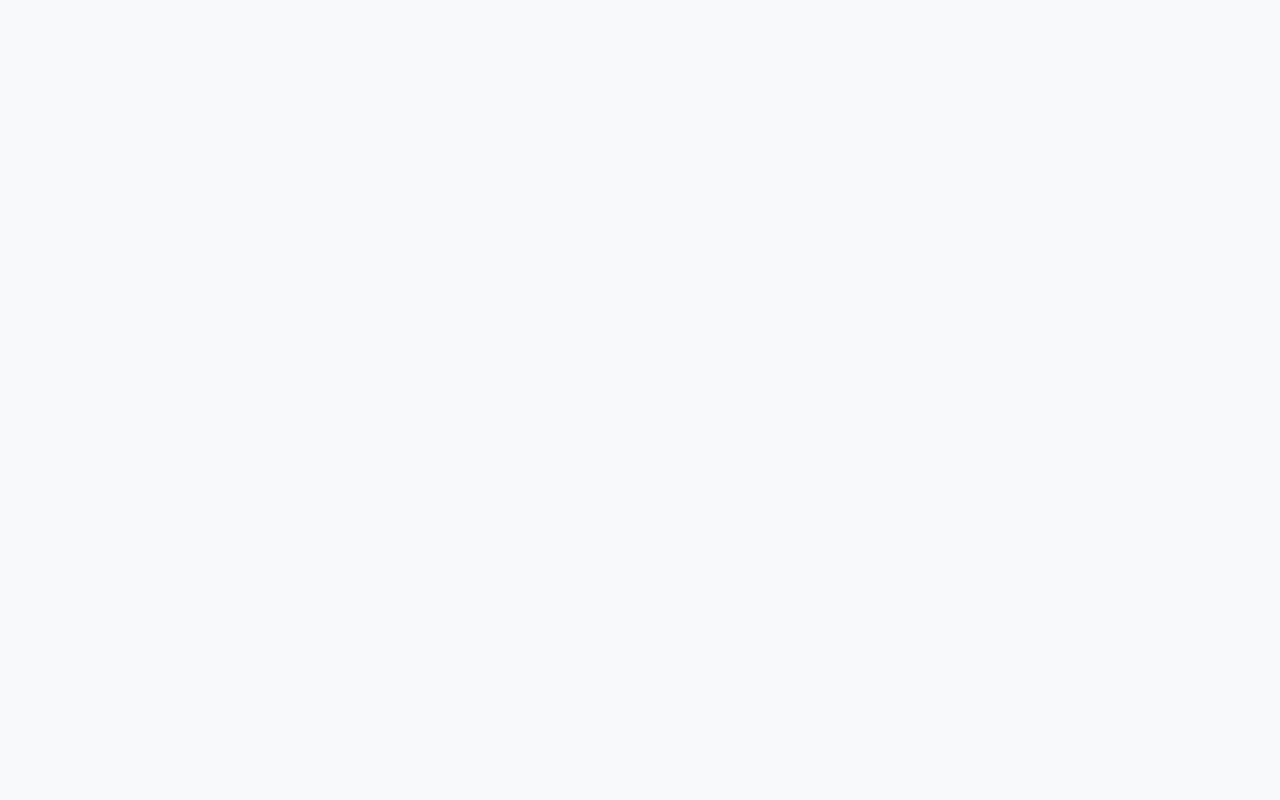
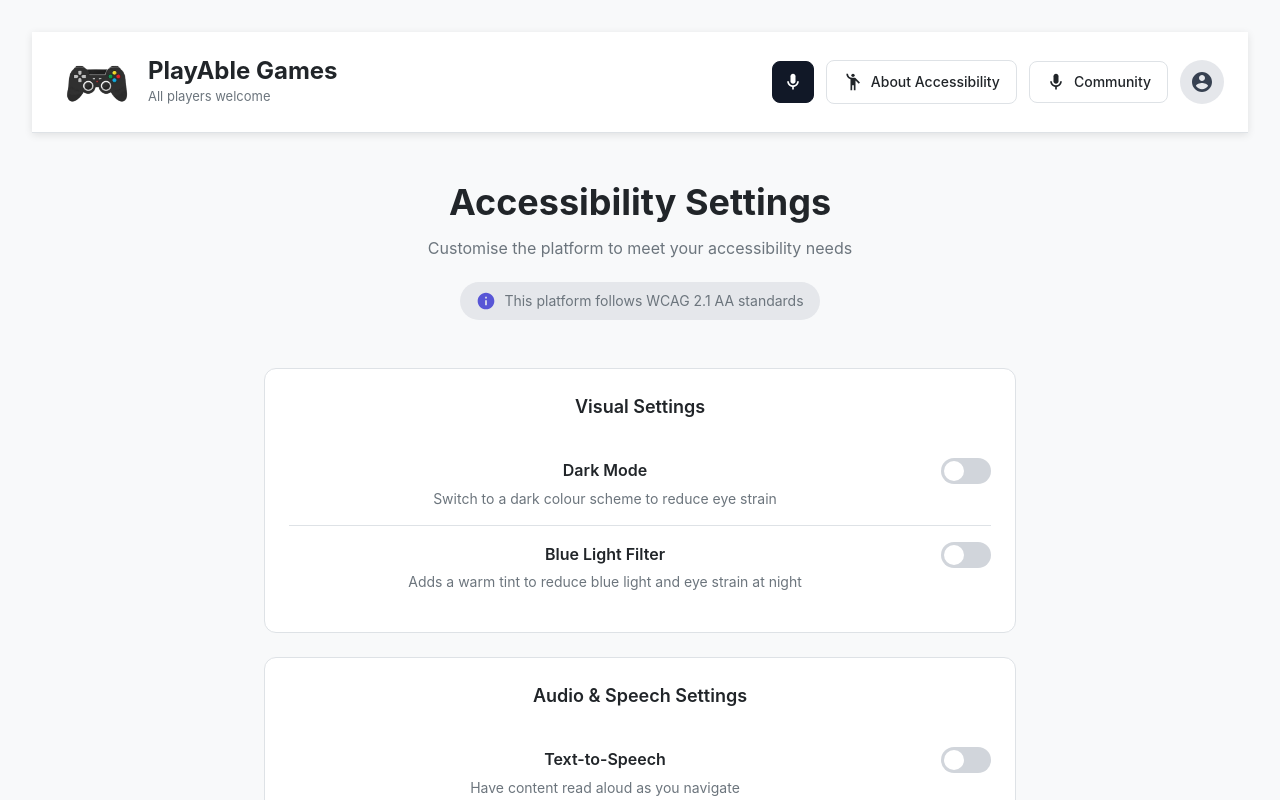
Before and after one commit to alizaarfi/PlayAbleGames, a React (Vite) app in the folder web/: page /settings in a window 1280 px wide. Before the commit this address had no page. Shown: the top 800 px of the page. Built offline with nearby package versions, Linux system fonts and the light colour scheme.

Commit message:
Fixed issues with homepage sorting and settings page imports

```diff
--- a/web/src/HomePage.jsx
+++ b/web/src/HomePage.jsx
@@ -145,6 +145,7 @@ const games = [
 function HomePage() {
     const [searchQuery, setSearchQuery] = useState('');
     const [favorites, setFavorites] = useState([]);
+    const [sortOption, setSortOption] = useState('ratingDesc');
     const [filters, setFilters] = useState({
         visionSupport: false,
         hearingSupport: false,
--- a/web/src/main.jsx
+++ b/web/src/main.jsx
@@ -4,11 +4,9 @@ import { BrowserRouter, Routes, Route } from "react-router-dom";
 
 import HomePage from "./HomePage.jsx";
 import GamePage from "./GamePage.jsx";
-import AdminDashboard from "./AdminDashboard.jsx";
 import AccessibilityPage from "./AccessibilityPage.jsx";
-import SignupPage from "./pages/SignupPage.jsx";
-import FlaggedReviews from "./FlaggedReviews.jsx";
-
+import SettingsPage from "./SettingsPage.jsx";
+import useSpeech from "./UseSpeech.jsx";
 
 import "./style.css";
 
@@ -22,17 +20,12 @@ ReactDOM.createRoot(document.getElementById("app")).render(
                 {/* Game detail page */}
                 <Route path="/games/:id" element={<GamePage />} />
 
-                {/*signup page*/}
-                <Route path="/signup" element={<SignupPage/>} />
-
                 {/* Accessibility page */}
                 <Route path="/accessibility" element={<AccessibilityPage />} />
 
-                {/* AdminDashboard */}
-                <Route path="/admin" element={<AdminDashboard />} />
+                {/* Settings page */}
+                <Route path="/settings" element={<SettingsPage />} />
 
-                {/* Flagged Reviews Page */}
-                <Route path="/flaggedReviews" element={<FlaggedReviews />} />
             </Routes>
         </BrowserRouter>
     </React.StrictMode>
```
